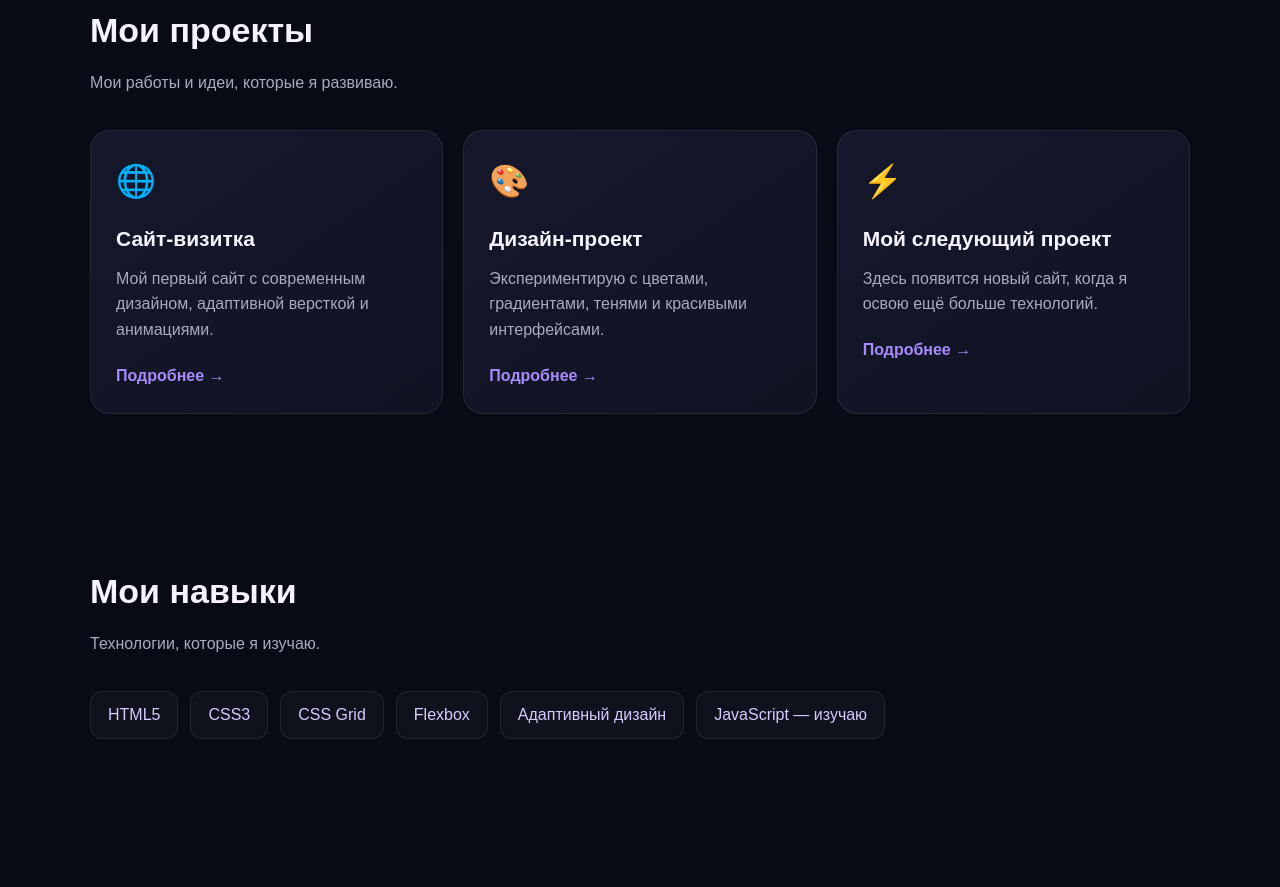
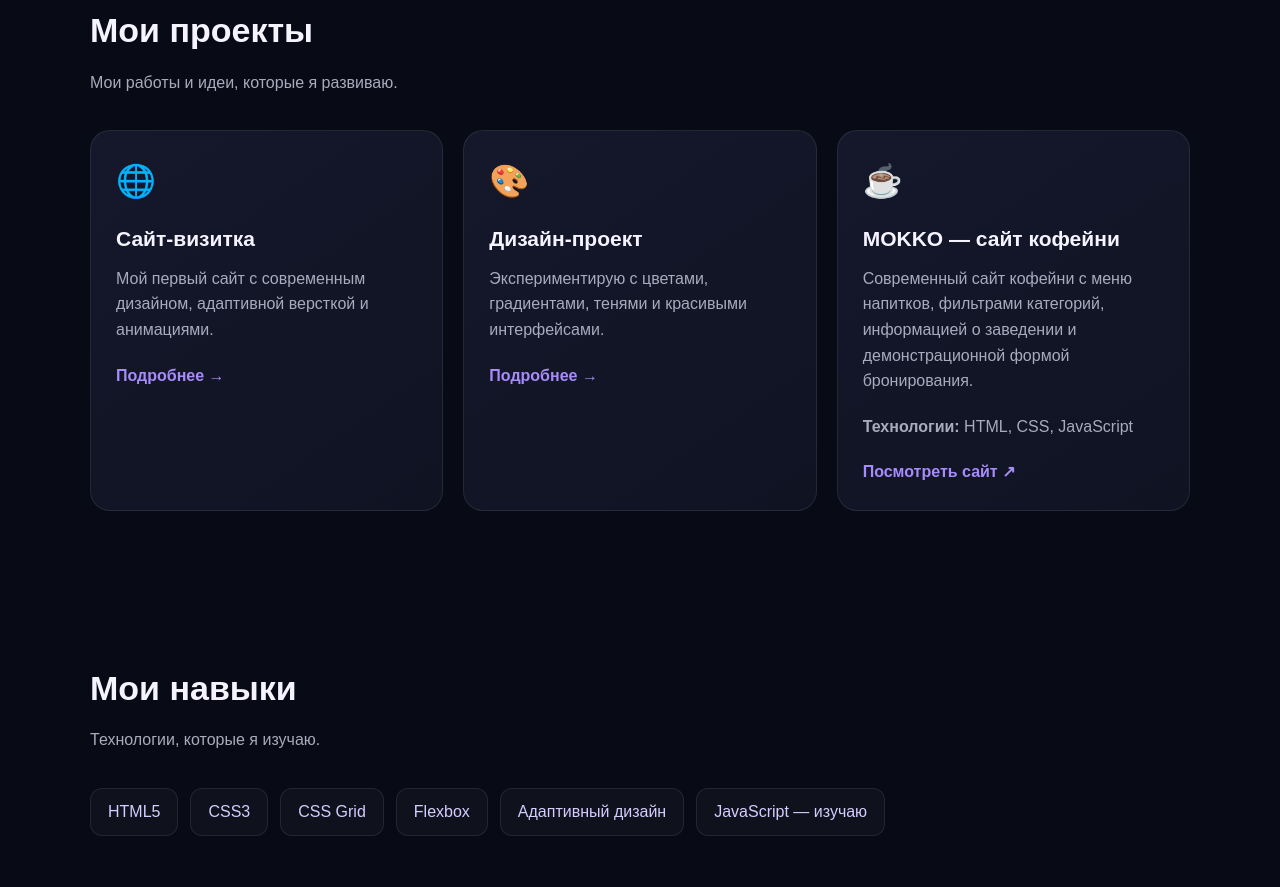
Before and after one commit to r55446281-crypto/portfolio-sites, a plain HTML site: page index.html in a window 1280 px wide. Shown: the part 1469-2356 px from the top of the page. Drawn offline with Linux system fonts and the light colour scheme.

Commit message:
Update index.html

```diff
--- a/index.html
+++ b/index.html
@@ -621,14 +621,27 @@ body.light-theme .stat-card p {
                     </article>
 
                     <article class="card">
-                        <div class="card-icon">⚡</div>
-                        <h3>Мой следующий проект</h3>
+                        <div class="card-icon">☕</div>
+
+                        <h3>MOKKO — сайт кофейни</h3>
+
                         <p>
-                            Здесь появится новый сайт,
-                            когда я освою ещё больше технологий.
+                           Современный сайт кофейни с меню напитков,
+                           фильтрами категорий, информацией о заведении
+                           и демонстрационной формой бронирования.
                         </p>
-                        <a class="project-link" href="#contact">
-                            Подробнее →
+
+                        <p>
+                        <strong>Технологии:</strong> HTML, CSS, JavaScript
+
+                        </p>
+
+                        <a
+                           class="project-link"
+                           href="https://r55446281-crypto.github.io/mokko-coffe/"
+                           target="_blank"
+                           rel="noopener noreferrer">
+                           Посмотреть сайт ↗
                         </a>
                     </article>
 
```
